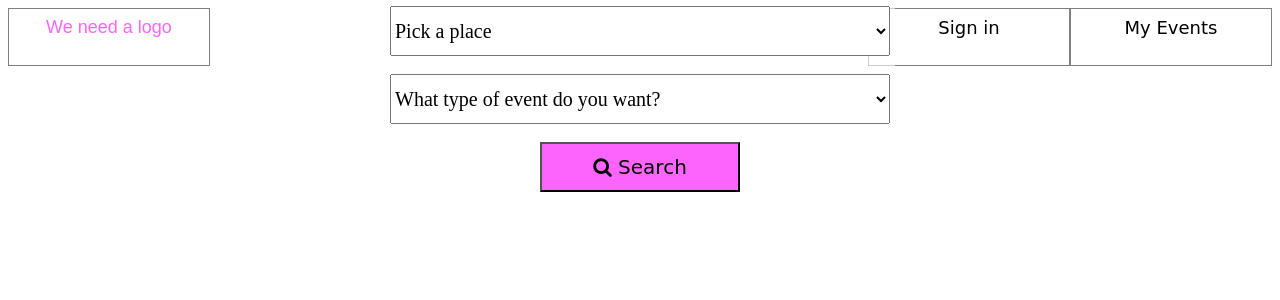
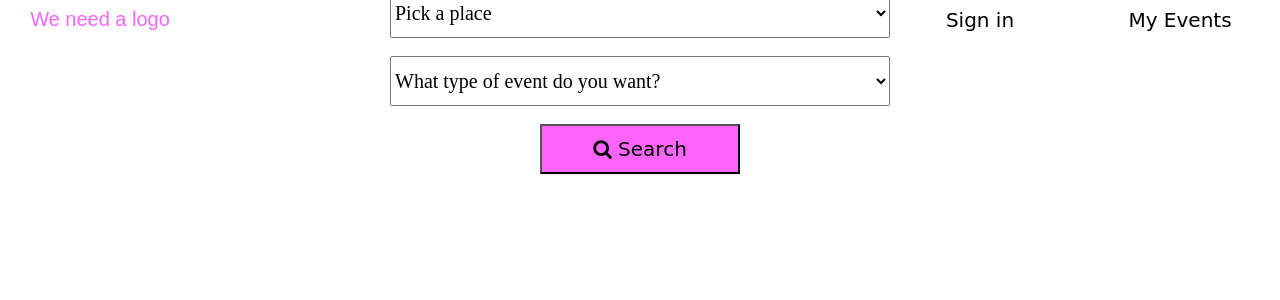
Before and after one commit to ruhsane/FinalProject, a Python web app: template Templates/index.html in a window 1280 px wide. Shown: the top 300 px of the page. Run offline with Jinja, Linux system fonts and the light colour scheme; the template is opened without the code that fills it, so the values that code supplies are empty.

Commit message:
no message

```diff
--- a/Templates/index.html
+++ b/Templates/index.html
@@ -7,21 +7,21 @@
 
   </head>
   <body>
-    <section id="TopPart">
+
+    <section id="WholeTopPart">
         <div class="top" id="logo">We need a logo</div>
         <div id="spacer"></div>
         <div class="top" id="SignIn">Sign in</div>
         <div class="top" id="SignIn">My Events</div>
     </section>
 
-    <div id="SearchSection" class="w3-content w3-section" style="max-width:800px max-length:500px">
+    <div id="SearchSection" class="w3-content w3-section" >
       <img class="mySlides w3-animate-fading" src="https://static.pexels.com/photos/196652/pexels-photo-196652.jpeg" style="width:100%">
       <img class="mySlides w3-animate-fading" src="http://2.bp.blogspot.com/-IUX8OrRCcoA/U_oEDWPIELI/AAAAAAAAH-M/J7z1RJN-zEQ/s1600/Sandbanks%2BKitefurf.jpg" style="width:100%">
       <img class="mySlides w3-animate-fading" src="http://www.projectaccessforall.org/sites/default/files/styles/article_full/public/NY-American-Museum-of-Natural-History-001.jpg?itok=9KbUxCI5" style="width:100%">
       <img class="mySlides w3-animate-fading" src="http://www.thecolorvibe.com/images/color_run_1.jpg" style="width:100%">
       <img class="mySlides w3-animate-fading" src="https://img.evbuc.com/https%3A%2F%2Fcdn.evbuc.com%2Fimages%2F31641848%2F205756103761%2F1%2Foriginal.jpg?w=1000&rect=0%2C80%2C960%2C480&s=9e50ed39e8d4c240ce4eabe77b7d8cec" style="width:100%">
       <img class="mySlides w3-animate-fading" src="https://images4.alphacoders.com/286/286698.jpg" style="width:100%">
-
 
 
       <section id="SearchBox">
--- a/static_folder/mainpage.css
+++ b/static_folder/mainpage.css
@@ -3,6 +3,40 @@
   height: 700px;
   width: 500px;
 }
+
+body {
+  margin: 0px;
+}
+.top{
+  height: 40px;
+  width: 200px;
+  text-align: center;
+  align-items: center;
+  /*border: 1px solid grey;*/
+  padding-top: 8px;
+}
+
+#spacer {
+  flex-grow: 1;
+}
+
+#WholeTopPart {
+  /*border: 1px solid grey;*/
+  display: flex; /*Always need for flex positioning*/
+  justify-content: top;
+}
+
+#logo {
+  font-family: Chalkduster, fantasy;
+  color: #FD64FD;
+  font-size: 20px;
+}
+
+#SignIn {
+  font-family: Comic Sans MS, Comic Sans, cursive;
+  font-size: 20px;
+}
+
 
 #SearchSection {
   position: relative;
@@ -10,7 +44,6 @@
   justify-content: center;
   align-items: center;
   text-align: center;
-
 }
 
 #SearchBox {
@@ -36,34 +69,3 @@ button {
   font-family: Comic Sans MS, Comic Sans, cursive;
 
 }
-
-.top{
-  height: 40px;
-  width: 200px;
-  text-align: center;
-  align-items: center;
-  border: 1px solid grey;
-  padding: 8px 0;
-
-}
-
-#spacer {
-  flex-grow: 1;
-}
-
-#TopPart {
-  /*border: 1px solid grey;*/
-  display: flex; /*Always need for flex positioning*/
-  justify-content: center;
-}
-
-#logo {
-  font-family: Chalkduster, fantasy;
-  color: #FD64FD;
-  font-size: 18px;
-}
-
-#SignIn {
-  font-family: Comic Sans MS, Comic Sans, cursive;
-  font-size: 18px;
-}
```
